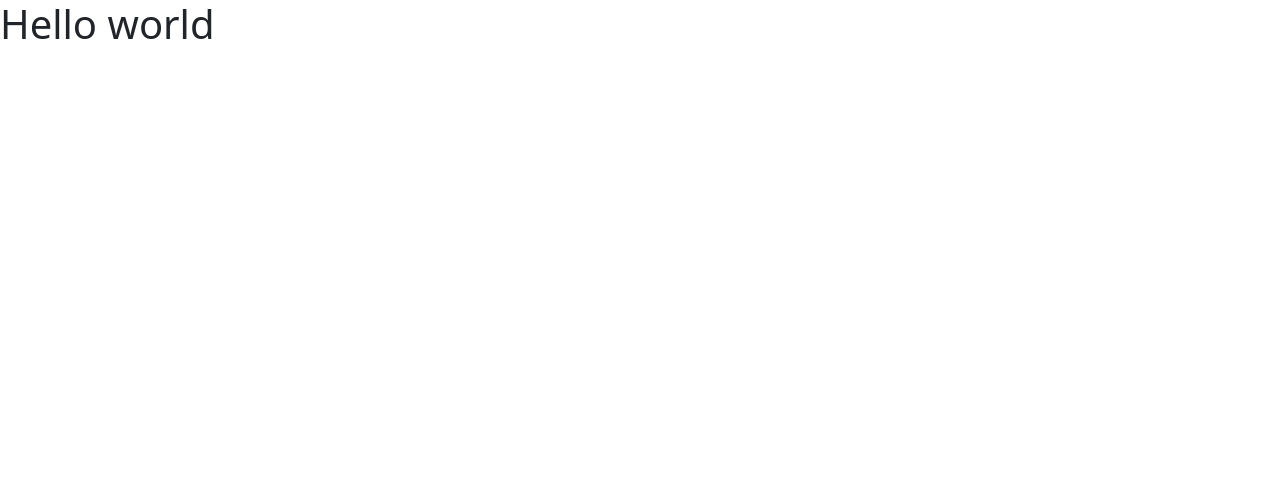
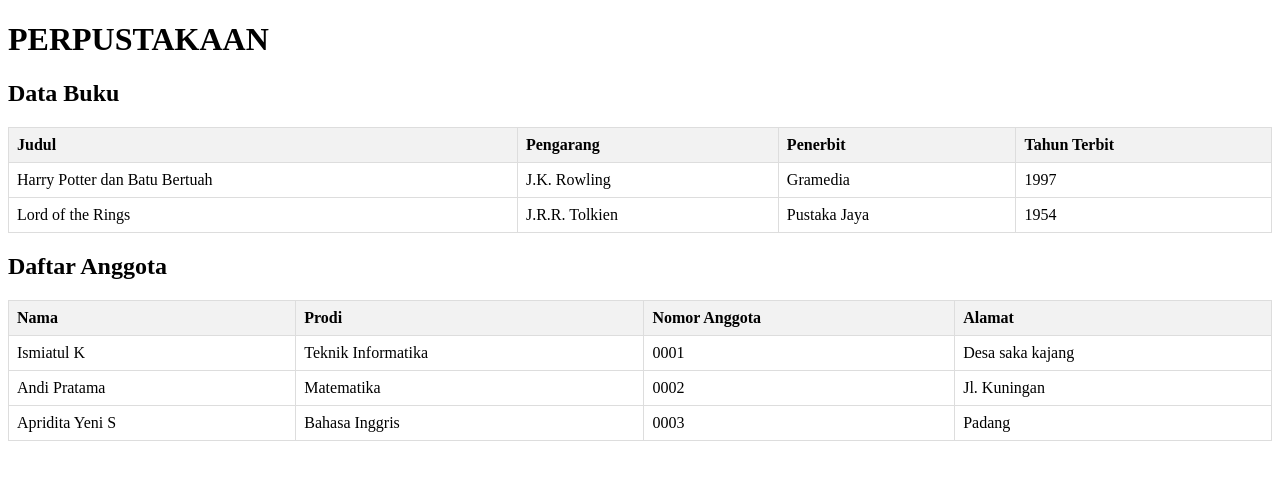
Before and after one commit to mia29libra/tugasdjango-1-smstr6, a Django app: page / in a window 1280 px wide. Before the commit the part shown is almost empty. Shown: the top 480 px of the page. Run offline with Django 4.2, Linux system fonts and the light colour scheme.

Commit message:
perubahan tampilan

```diff
--- a/perpustakaan/templates/index.html
+++ b/perpustakaan/templates/index.html
@@ -1,13 +1,83 @@
 <!DOCTYPE html>
-<html lang="en">
+<html lang="id">
   <head>
-    <meta charset="utf-8" />
-    <meta name="viewport" content="width=device-width, initial-scale=1" />
-    <title>Bootstrap demo</title>
-    <link href="https://cdn.jsdelivr.net/npm/bootstrap@5.2.3/dist/css/bootstrap.min.css" rel="stylesheet" integrity="sha384-rbsA2VBKQhggwzxH7pPCaAqO46MgnOM80zW1RWuH61DGLwZJEdK2Kadq2F9CUG65" crossorigin="anonymous" />
+    <meta charset="UTF-8" />
+    <meta name="viewport" content="width=device-width, initial-scale=1.0" />
+    <title>Perpustakaan</title>
+    <style>
+      table {
+        width: 100%;
+        border-collapse: collapse;
+      }
+      th,
+      td {
+        border: 1px solid #dddddd;
+        text-align: left;
+        padding: 8px;
+      }
+      th {
+        background-color: #f2f2f2;
+      }
+    </style>
   </head>
   <body>
-    <h1>Hello world</h1>
-    <script src="https://cdn.jsdelivr.net/npm/bootstrap@5.2.3/dist/js/bootstrap.bundle.min.js" integrity="sha384-kenU1KFdBIe4zVF0s0G1M5b4hcpxyD9F7jL+jjXkk+Q2h455rYXK/7HAuoJl+0I4" crossorigin="anonymous"></script>
+    <h1>PERPUSTAKAAN</h1>
+    <h2>Data Buku</h2>
+    <table>
+      <thead>
+        <tr>
+          <th>Judul</th>
+          <th>Pengarang</th>
+          <th>Penerbit</th>
+          <th>Tahun Terbit</th>
+        </tr>
+      </thead>
+      <tbody>
+        <tr>
+          <td>Harry Potter dan Batu Bertuah</td>
+          <td>J.K. Rowling</td>
+          <td>Gramedia</td>
+          <td>1997</td>
+        </tr>
+        <tr>
+          <td>Lord of the Rings</td>
+          <td>J.R.R. Tolkien</td>
+          <td>Pustaka Jaya</td>
+          <td>1954</td>
+        </tr>
+        <!-- You can add more rows for additional books -->
+      </tbody>
+    </table>
+
+    <h2>Daftar Anggota</h2>
+    <table>
+      <thead>
+        <tr>
+          <th>Nama</th>
+          <th>Prodi</th>
+          <th>Nomor Anggota</th>
+          <th>Alamat</th>
+        </tr>
+      </thead>
+      <tbody>
+        <tr>
+          <td>Ismiatul K</td>
+          <td>Teknik Informatika</td>
+          <td>0001</td>
+          <td>Desa saka kajang</td>
+        </tr>
+        <td>Andi Pratama</td>
+        <td>Matematika</td>
+        <td>0002</td>
+        <td>Jl. Kuningan</td>
+        <tr>
+          <td>Apridita Yeni S</td>
+          <td>Bahasa Inggris</td>
+          <td>0003</td>
+          <td>Padang</td>
+        </tr>
+        <!-- You can add more rows for additional members -->
+      </tbody>
+    </table>
   </body>
 </html>
```
